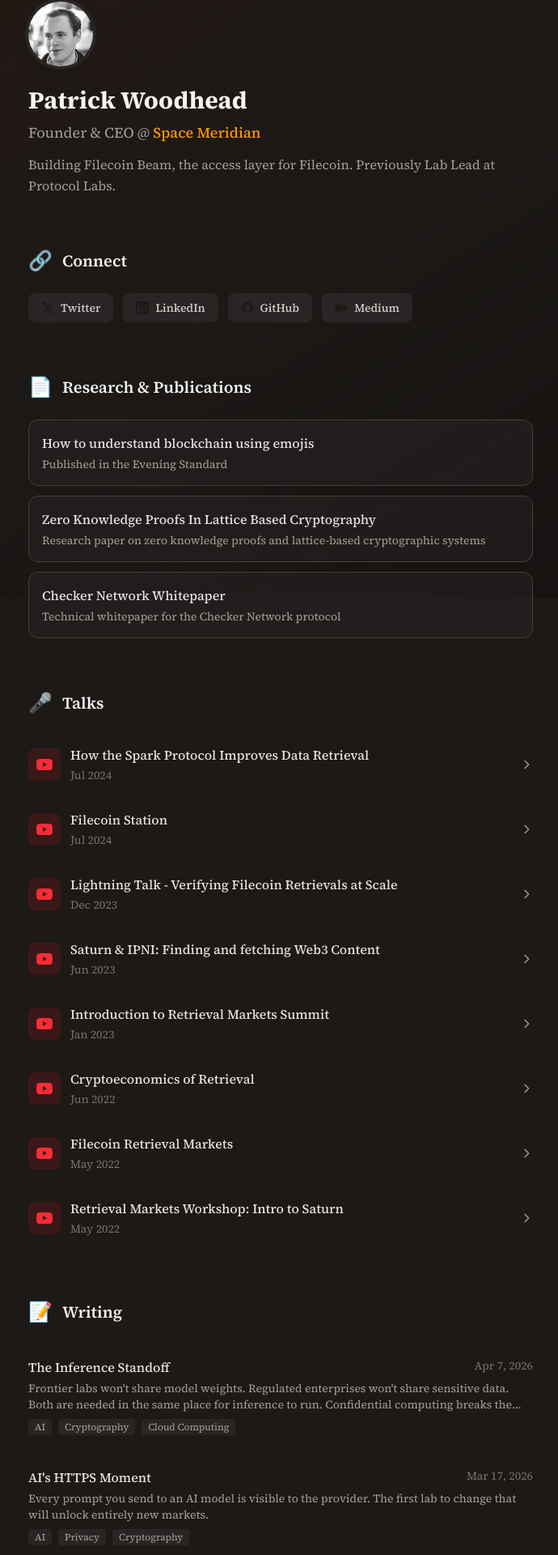
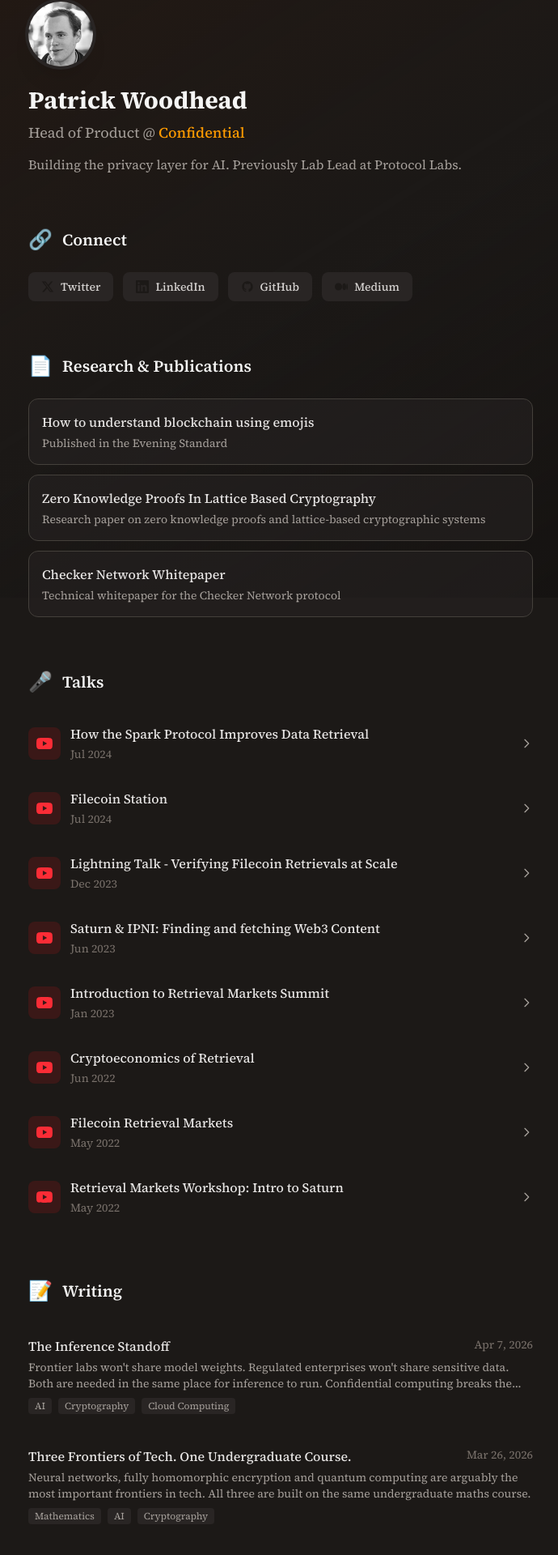
Before and after one commit to geomatrick/personal-website, a Next.js app: page / in a window 1280 px wide. Shown: the part 62-1982 px from the top of the page at 81% size, without its empty margins (293-983 px from the left). Built offline with nearby package versions, Linux system fonts and the light colour scheme.

Commit message:
three frontier of tech, new title

```diff
--- /dev/null
+++ b/content/blog/three-frontiers-of-tech.md
@@ -0,0 +1,48 @@
+---
+title: "Three Frontiers of Tech. One Undergraduate Course."
+date: "2026-03-26"
+categories: ["Mathematics", "AI", "Cryptography", "Quantum Computing"]
+description: "Neural networks, fully homomorphic encryption and quantum computing are arguably the most important frontiers in tech. All three are built on the same undergraduate maths course."
+---
+
+# Three Frontiers of Tech. One Undergraduate Course.
+
+![](/blog/three-frontiers-of-tech/three-frontiers-of-tech.png)
+
+The most important breakthroughs in AI, Cryptography and Quantum Computing all run on the same undergraduate mathematics course.
+
+While recently learning how LLMs and attention blocks work under the hood, and finding myself manipulating matrices and tensors, it suddenly struck me that so many of the frontiers in tech are based on the same concepts.
+
+Neural networks. LLMs. Fully homomorphic encryption. Post-quantum cryptography. Quantum computing. These are arguably the most important frontiers in information technology right now. All of them are built on Linear Algebra. A course most mathematics undergrads take in their first year.
+
+That can't be a coincidence. So what's going on?
+
+## The Easy Explanation
+
+One answer is that Linear Algebra is just comparatively easy for humans to reason about. We all have a strong intuition for three-dimensional space. With a small stretch, we can extend that intuition to n-dimensional space. That gives us the ability to perform operations in a very large and rich mathematical "space," which in turn lets us model vast and complex real-world phenomena.
+
+But this explanation doesn't hold up on its own.
+
+If the dominance of Linear Algebra were purely about accessibility, you'd expect other well-understood branches of mathematics to yield similar breakthroughs. Elliptic curves, for example, underpin much of modern cryptography. But elliptic curve cryptography hasn't produced a fully homomorphic encryption scheme. It isn't resistant to quantum attacks either.
+
+Lattice-based cryptography, rooted in Linear Algebra, gives us both. The hardness problem at its core, Learning With Errors (LWE), is what makes fully homomorphic encryption possible: the ability to compute on data without ever decrypting it, the ultimate guarantee for trustless computation. There are other post-quantum candidates, like isogeny-based cryptography, but the track record is telling. SIKE, the leading isogeny-based key encapsulation scheme, was broken entirely in 2022 by Castryck and Decru. The most prominent post-quantum candidate not rooted in Linear Algebra didn't work out.
+
+Similarly, neural networks and the attention mechanism inside LLMs are built around scalars, vectors, matrices and tensors: the protagonists of Linear Algebra. Quantum computing is the same story. The prerequisite to any quantum information theory course is Linear Algebra. Bases, orthogonality, dimension, the rest.
+
+So it isn't just that Linear Algebra is easy. Something deeper is happening.
+
+## Linear Algebra With a Twist
+
+Here's what I think the pattern actually is. In every case, the foundation is Linear Algebra, but the breakthrough comes from adding something on top of it.
+
+**LWE** takes a lattice, a clean algebraic structure, and adds noise. You take a system of linear equations, add a small error term to each one, and ask the algorithm to recover the secret. Remove the error and you're left with a system of linear equations any undergraduate could solve. The noise is what makes the problem hard enough to base cryptography on.
+
+**LLMs** take vectors, matrices and dot products and introduce non-linearities like softmax and GELU activation functions. Those non-linearities are what allow the network to model the complexity of language rather than just computing linear projections.
+
+**Quantum computing** takes basis vectors and linear combinations and introduces complex amplitudes and probabilistic measurement. A qubit exists as a superposition of basis states: α|0⟩ + β|1⟩, where α and β are complex numbers. That is literally a linear combination of basis vectors with coefficients, textbook Linear Algebra. The "quantum weirdness" is that those coefficients live in the complex plane and that measurement collapses the state probabilistically. The structure is pure Linear Algebra. The strangeness comes from the rules layered on top.
+
+In every case, Linear Algebra provides the stage. The twist is what makes the impossible possible. Add noise and you get cryptographic hardness. Add non-linearity and you get intelligence. Add complex amplitudes and you get quantum computation.
+
+## Conclusion
+
+So perhaps the frontiers of information technology are not converging on Linear Algebra by coincidence. They are converging on it because it is the most natural setting for representing and manipulating data in machines. And it turns out that the hardest problems in computing, from security to intelligence to the nature of information itself, can all be reduced to problems of structure in high-dimensional spaces.
--- a/src/app/layout.tsx
+++ b/src/app/layout.tsx
@@ -10,8 +10,8 @@
 
 export const metadata: Metadata = {
   metadataBase: new URL('https://geomatrick.io'),
-  title: "Patrick Woodhead | Founder & CEO @ Space Meridian",
-  description: "Founder & CEO @ Space Meridian, Ex Lab Lead @ Protocol Labs. Building Filecoin Beam, the access layer for Filecoin. Expertise in Mathematics, Cryptography, Engineering, and Design.",
+  title: "Patrick Woodhead | Head of Product @ Confidential",
+  description: "Head of Product @ Confidential, Ex Lab Lead @ Protocol Labs. Building the privacy layer for AI. Expertise in Mathematics, Cryptography, Engineering, and Design.",
 };
 
 export default function RootLayout({
--- a/src/app/llms.txt/route.ts
+++ b/src/app/llms.txt/route.ts
@@ -14,7 +14,7 @@
 
   const llmsTxt = `# Patrick Woodhead
 
-> Founder & CEO @ Space Meridian. Previously Lab Lead @ Protocol Labs. Expertise in Mathematics, Cryptography, Engineering, and Design.
+> Head of Product @ Confidential. Previously Lab Lead @ Protocol Labs. Expertise in Mathematics, Cryptography, Engineering, and Design.
 
 Patrick Woodhead is a technologist and writer focused on cryptography, decentralized systems, and AI. He writes about zero knowledge proofs, blockchain, privacy-preserving computation, and the intersection of AI with data sovereignty.
 
--- a/src/app/page.tsx
+++ b/src/app/page.tsx
@@ -144,10 +144,10 @@
             Patrick Woodhead
           </h1>
           <p className="text-lg text-stone-400 mb-3">
-            Founder & CEO @ <span className="text-amber-500 font-medium">Space Meridian</span>
+            Head of Product @ <a href="https://confidential.ai" target="_blank" rel="noopener noreferrer" className="text-amber-500 font-medium hover:underline">Confidential</a>
           </p>
           <p className="text-stone-400 leading-relaxed">
-            Building Filecoin Beam, the access layer for Filecoin. Previously Lab Lead at Protocol Labs.
+            Building the privacy layer for AI. Previously Lab Lead at Protocol Labs.
           </p>
         </div>
 
```
Also changed, not shown: public/blog/three-body-problem/three-body-problem.png (added), 1 other file (tests, documents, lock files or other folders).
